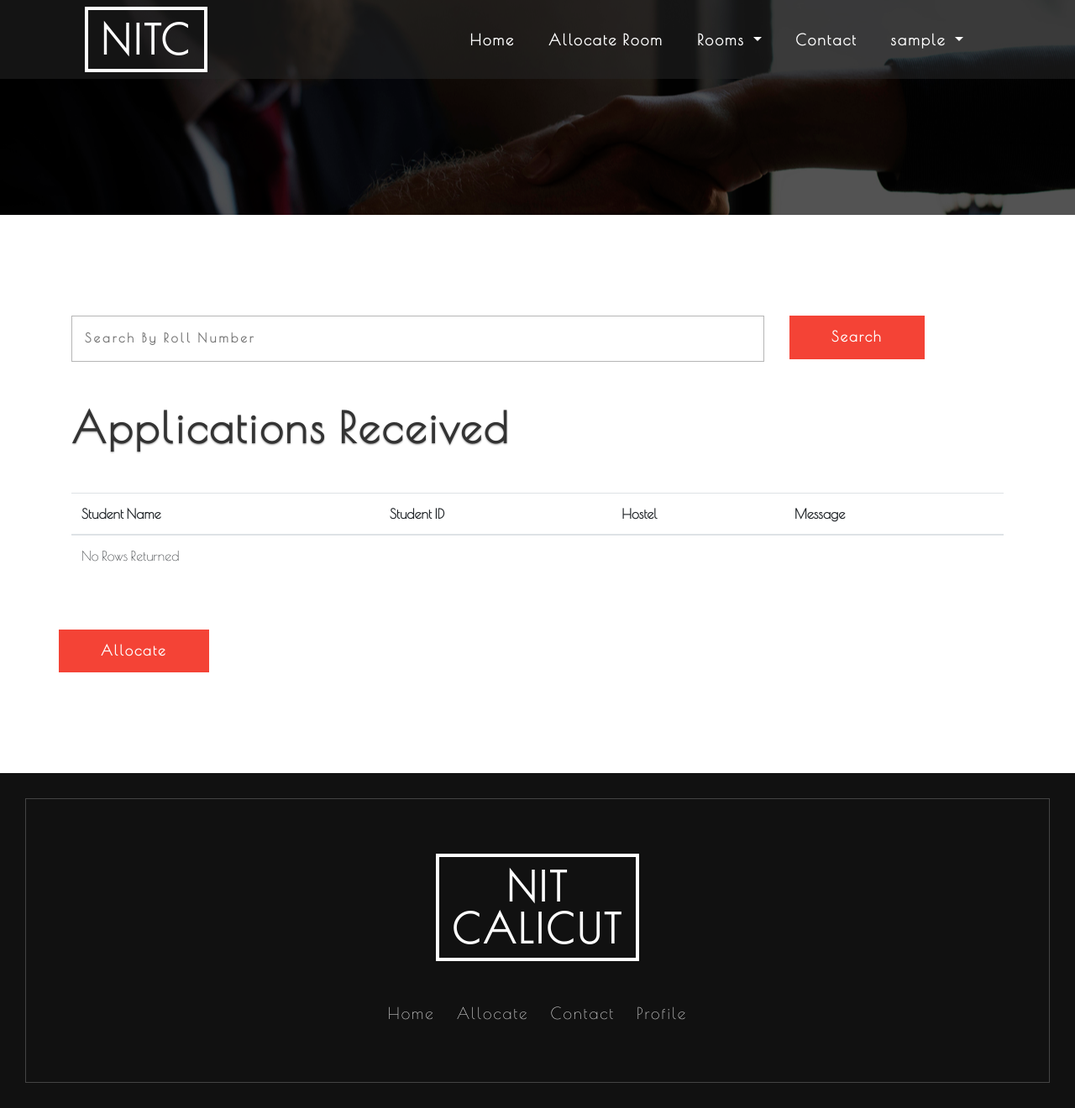
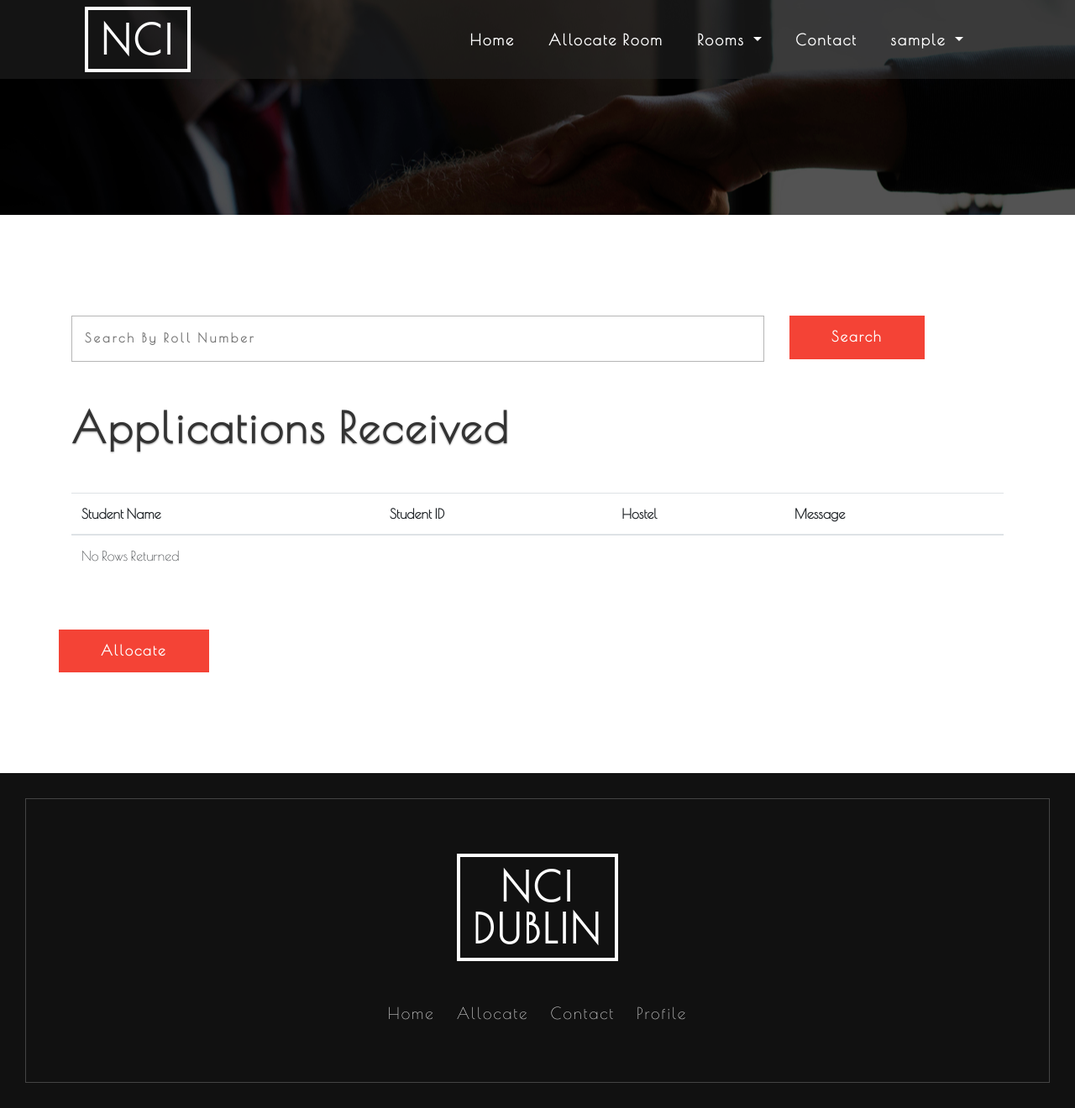
Before and after one commit to ganeshpatil97/hostel, a PHP site: page /allocate_room.php in a window 1280 px wide. Shown: the whole page at 84% size. Run offline with PHP 8.4, Linux system fonts and the light colour scheme; a user stored in the database is signed in; data comes from the database, SQL or seed files in the repository; data that the repository does not hold is empty.

Commit message:
changes in allocate_room

```diff
--- a/allocate_room.php
+++ b/allocate_room.php
@@ -48,7 +48,7 @@
 		<div class="container agile-banner_nav">
 			<nav class="navbar navbar-expand-lg navbar-light bg-light">
 
-				<h1><a class="navbar-brand" href="home_manager.php">NITC<span class="display"></span></a></h1>
+				<h1><a class="navbar-brand" href="home_manager.php">NCI<span class="display"></span></a></h1>
 				<button class="navbar-toggler" type="button" data-toggle="collapse" data-target="#navbarSupportedContent" aria-controls="navbarSupportedContent" aria-expanded="false" aria-label="Toggle navigation">
 				<span class="navbar-toggler-icon"></span>
 				</button>
@@ -277,7 +277,7 @@ if(isset($_POST['submit'])){
 <footer class="py-5">
 	<div class="container py-md-5">
 		<div class="footer-logo mb-5 text-center">
-			<a class="navbar-brand"  href="http://www.nitc.ac.in/" target="_blank" >NIT<span class="display"> CALICUT</span></a>
+			<a class="navbar-brand"  href="http://www.ncirl.ie/" target="_blank" >NCI<span class="display"> DUBLIN</span></a>
 		</div>
 		<div class="footer-grid">
 
```
